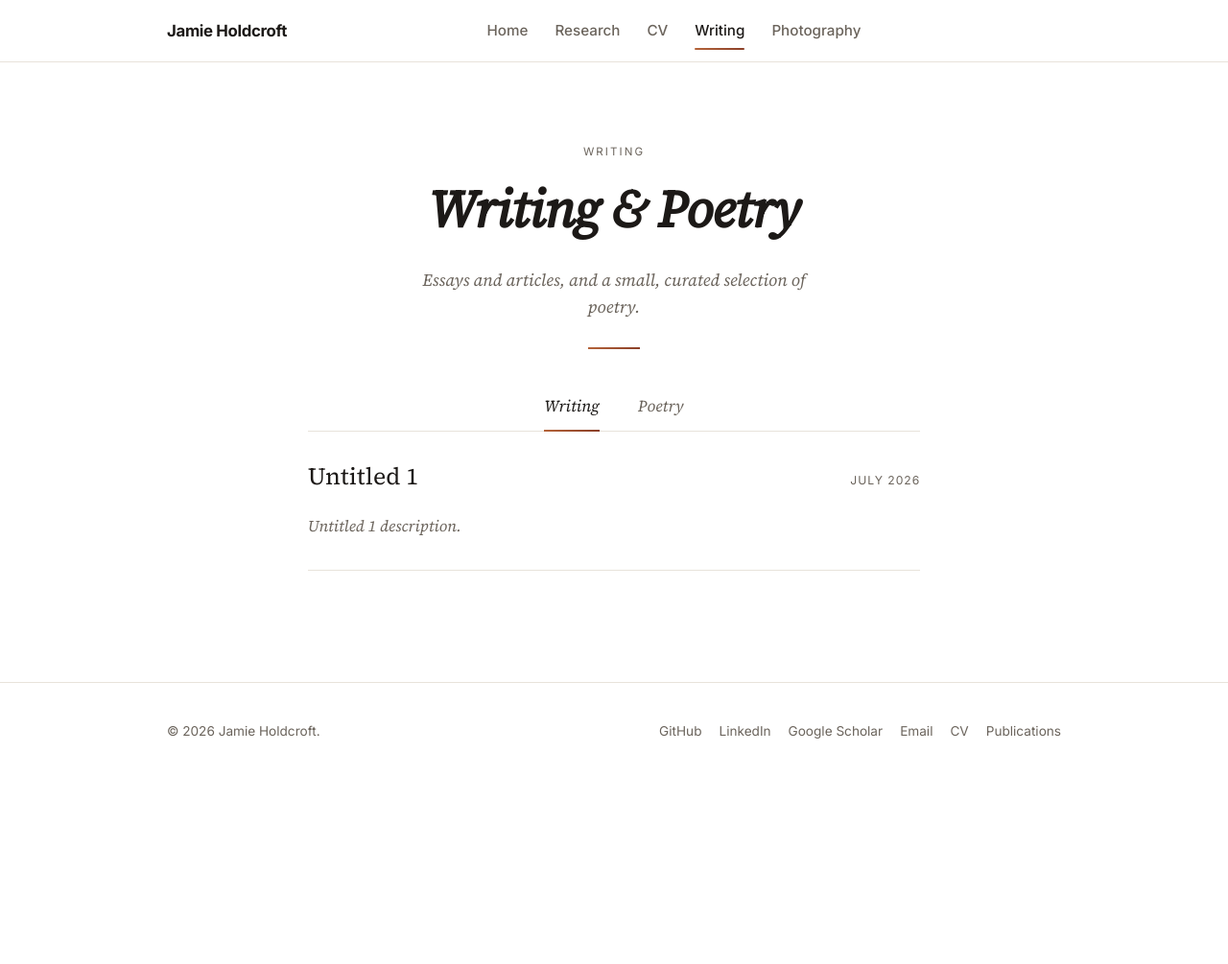
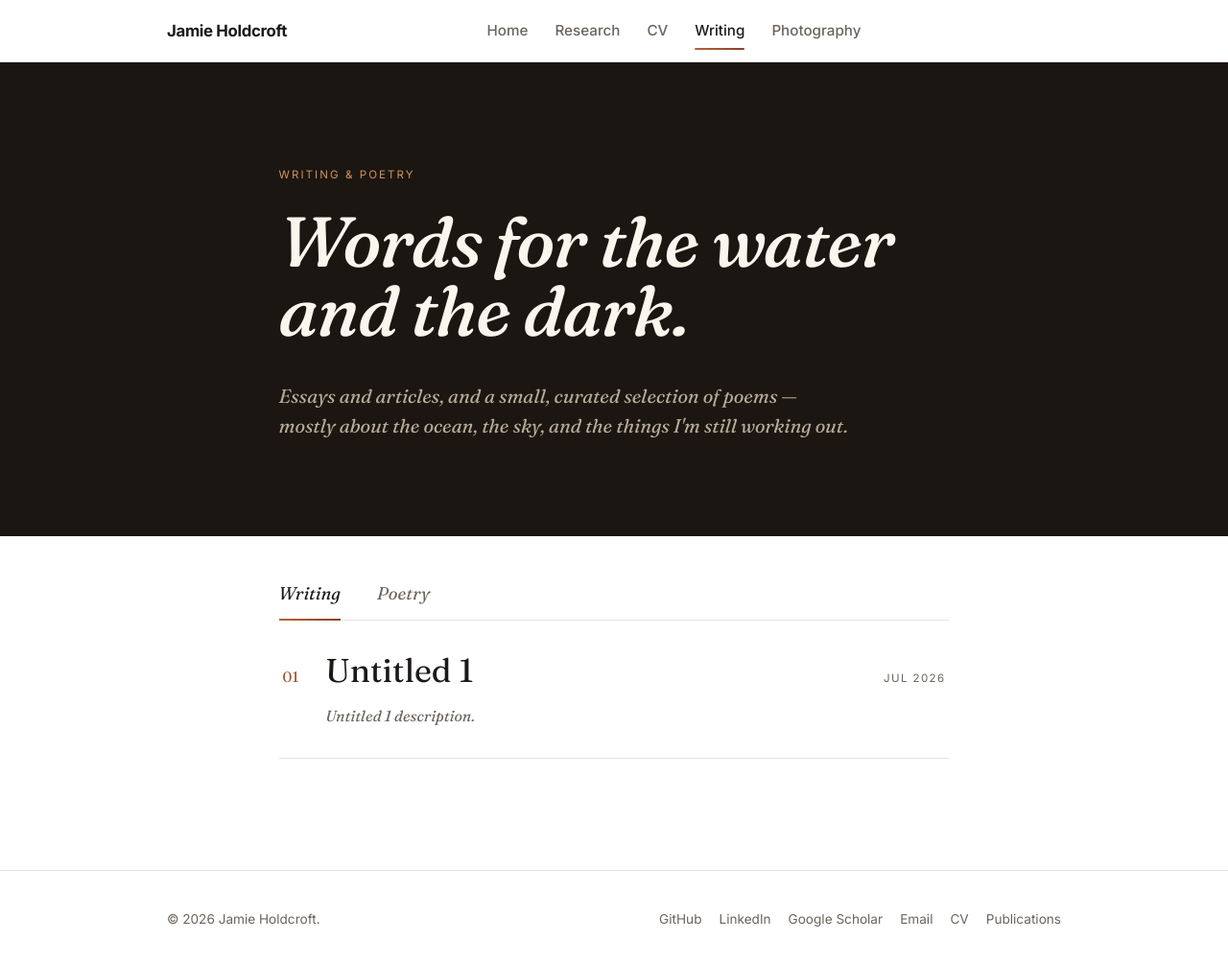
Before and after one commit to JamieHoldcroft/jamieholdcroft.github.io, a Jekyll site: the page built from writing.html, in a window 1280 px wide and 1010 px high. Shown: the top 1005 px of the window at 96% size. Built offline with Jekyll 4.4.1, drawn with Linux system fonts in a browser that asks for light colours.

Commit message:
Redesign Writing as 'The Masthead' + SEO title/description fixes
Writing/poetry page reworked into a modern editorial layout:
- full-bleed dark warm-ink hero with a large Fraunces italic headline
- numbered index of pieces (01/02...) with big Fraunces titles, hairline
  rules, quiet dates, and a subtle hover shift
- entry pages get a Fraunces italic title, accent drop cap, ornamental rule
- Fraunces added as the literary display face (also on photography hero)

SEO:
- homepage <title> is now just "Jamie Holdcroft"
- friendlier meta description ("I'm Jamie Holdcroft, an undergraduate
  researcher ... a little about me")
- og:site_name + WebSite schema so Google shows "Jamie Holdcroft" not GitHub

```diff
--- a/_layouts/default.html
+++ b/_layouts/default.html
@@ -8,6 +8,7 @@
   <link rel="canonical" href="{{ page.url | absolute_url }}" />
 
   <meta property="og:type" content="website" />
+  <meta property="og:site_name" content="Jamie Holdcroft" />
   <meta property="og:title" content="{{ page.title }}" />
   <meta property="og:description" content="{{ page.description | default: site.description }}" />
   <meta property="og:url" content="{{ page.url | absolute_url }}" />
@@ -29,7 +37,11 @@
           "name": "UNSW Sydney"
         },
         "sameAs": [
-      "https://github.com/JamieHoldcroft"
+          "https://github.com/JamieHoldcroft",
+          "https://www.linkedin.com/in/jamieholdcroft",
+          "https://scholar.google.com/citations?hl=en&user=27a15cAAAAAJ"
+        ]
+      }
     ]
   }
   </script>
--- a/css/style.css
+++ b/css/style.css
@@ -3,7 +3,7 @@
    Theme: "ocean at night" — deep navy + teal + indigo
    ============================================ */
 
-@import url('https://fonts.googleapis.com/css2?family=Inter:wght@400;500;600;700&family=Source+Serif+4:ital,wght@0,400;0,600;1,400&display=swap');
+@import url('https://fonts.googleapis.com/css2?family=Inter:wght@400;500;600;700&family=Source+Serif+4:ital,wght@0,400;0,600;1,400&family=Fraunces:ital,opsz,wght@0,9..144,400;0,9..144,500;0,9..144,600;1,9..144,400;1,9..144,500;1,9..144,600&display=swap');
 
 :root {
   /* Editorial light — clean white, warm ink, sienna accent.
@@ -28,6 +28,7 @@
   --font-display: 'Inter', system-ui, -apple-system, sans-serif;
   --font-body: 'Inter', system-ui, sans-serif;
   --font-serif: 'Source Serif 4', Georgia, serif;
+  --font-literary: 'Fraunces', 'Source Serif 4', Georgia, serif;
 }
 
 /* Photography — pure gallery white (photos read best on true white). */
@@ -208,9 +209,9 @@ p { color: var(--text-muted); margin: 0 0 1em; }
 /* Explicit "arty" heading treatment -- opt-in only (Writing, Photography),
    not the site-wide default. Higher specificity than .hero h1 by design. */
 h1.literary-heading {
-  font-family: var(--font-serif);
+  font-family: var(--font-literary);
   font-style: italic;
-  font-weight: 600;
+  font-weight: 500;
 }
 
 .gradient-text {
@@ -382,27 +383,57 @@ h1.literary-heading {
   .news-item { grid-template-columns: 1fr; gap: 4px; }
 }
 
-/* ---------- Writing ----------
-   Literary-journal treatment: no cards, serif typography, a narrow
-   centered column, minimal underline tabs instead of filled pills. */
-.writing-column {
-  max-width: 68ch;
-  margin: 0 auto;
+/* ---------- Writing — "The Masthead" ----------
+   A dark warm-ink hero band (the page's one moment of drama), then a
+   numbered editorial index on white. Fraunces literary type throughout. */
+.writing-column { max-width: 74ch; margin: 0 auto; }
+
+/* Full-bleed dark masthead */
+.writing-hero {
+  background: #1b1611;
+  color: #f5efe4;
+  padding: 108px 0 80px;
+}
+.writing-hero .eyebrow {
+  color: #d3925f;
+  display: block;
+  margin-bottom: 24px;
+}
+.writing-hero h1 {
+  font-family: var(--font-literary);
+  font-style: italic;
+  font-weight: 500;
+  font-size: clamp(2.8rem, 7vw, 4.6rem);
+  line-height: 0.98;
+  letter-spacing: -0.015em;
+  color: #faf6ee;
+  max-width: 15ch;
+}
+.writing-hero .masthead-sub {
+  font-family: var(--font-literary);
+  font-style: italic;
+  font-size: clamp(1.05rem, 2vw, 1.25rem);
+  line-height: 1.55;
+  color: #b8ac9a;
+  max-width: 46ch;
+  margin-top: 24px;
 }
 
+/* Tabs — minimal, literary, sitting above the index */
 .writing-toggle {
   display: flex;
-  gap: 32px;
+  gap: 38px;
   border-bottom: 1px solid var(--border);
+  margin-bottom: 4px;
 }
 .writing-toggle button {
   background: none;
   border: none;
   color: var(--text-muted);
-  font-family: var(--font-serif);
+  font-family: var(--font-literary);
   font-style: italic;
-  font-size: 1.05rem;
-  padding: 0 0 14px;
+  font-size: 1.15rem;
+  padding: 0 0 16px;
   cursor: pointer;
   position: relative;
 }
@@ -416,121 +447,106 @@ h1.literary-heading {
 }
 
 .writing-group { display: none; }
-.writing-group.active { display: block; }
+.writing-group.active { display: block; counter-reset: idx; }
 
+/* Numbered editorial index */
 .writing-list-item {
-  display: block;
-  padding: 32px 0;
+  counter-increment: idx;
+  display: grid;
+  grid-template-columns: auto 1fr auto;
+  gap: 28px;
+  align-items: baseline;
+  padding: 30px 4px;
   border-bottom: 1px solid var(--border);
   color: inherit;
+  transition: padding-left 0.25s ease;
 }
-.writing-list-item:hover { text-decoration: none; }
-.writing-list-row {
-  display: flex;
-  justify-content: space-between;
-  align-items: baseline;
-  gap: 16px;
-  margin-bottom: 10px;
+.writing-list-item:hover { text-decoration: none; padding-left: 14px; }
+.writing-list-item::before {
+  content: counter(idx, decimal-leading-zero);
+  font-family: var(--font-literary);
+  font-size: 0.95rem;
+  color: var(--accent);
+  padding-top: 0.6em;
 }
 .writing-list-title {
-  font-family: var(--font-serif);
-  font-size: 1.5rem;
+  font-family: var(--font-literary);
   font-weight: 400;
+  font-size: clamp(1.5rem, 3.4vw, 2.15rem);
+  line-height: 1.06;
   color: var(--text);
   transition: color 0.2s ease;
 }
 .writing-list-item:hover .writing-list-title { color: var(--accent); }
+.writing-list-teaser {
+  font-family: var(--font-literary);
+  font-style: italic;
+  color: var(--text-muted);
+  font-size: 1rem;
+  line-height: 1.6;
+  margin: 8px 0 0;
+  white-space: pre-wrap;
+}
 .writing-list-date {
   font-family: var(--font-body);
-  font-size: 0.76rem;
+  font-size: 0.72rem;
   color: var(--text-muted);
   text-transform: uppercase;
-  letter-spacing: 0.08em;
+  letter-spacing: 0.12em;
   white-space: nowrap;
-}
-.writing-list-teaser {
-  font-family: var(--font-serif);
-  font-style: italic;
-  color: var(--text-muted);
-  font-size: 1.02rem;
-  line-height: 1.7;
-  margin: 0;
-  white-space: pre-wrap;
+  padding-top: 0.8em;
 }
 
+@media (max-width: 640px) {
+  .writing-list-item { grid-template-columns: auto 1fr; gap: 18px; }
+  .writing-list-date { grid-column: 2; padding-top: 4px; }
+}
+
+/* Entry pages (poem / essay) — Fraunces title, drop cap, generous measure */
 article.prose {
   font-family: var(--font-serif);
-  font-size: 1.1rem;
-  line-height: 1.8;
-  max-width: 68ch;
+  font-size: 1.12rem;
+  line-height: 1.85;
+  max-width: 66ch;
   margin: 0 auto;
 }
 article.prose p { color: var(--text); }
-article.prose h1 { font-family: var(--font-serif); font-weight: 600; font-size: 2.4rem; }
+article.prose h1 {
+  font-family: var(--font-literary);
+  font-style: italic;
+  font-weight: 500;
+  font-size: clamp(2.2rem, 5vw, 3.2rem);
+  line-height: 1.05;
+  margin-bottom: 6px;
+}
+article.prose .card-meta { color: var(--accent); }
+.entry-rule {
+  width: 48px; height: 2px; border: 0;
+  background: var(--accent-gradient);
+  margin: 22px 0 36px;
+}
 
-/* Poems: each stanza is its own <p> (split on blank lines server-side),
-   so a single line break is just a normal wrapped line (pre-wrap, no
-   extra markup), and a blank line in the source becomes a deliberate
-   but modest gap between stanzas via margin -- not a doubled-up jump. */
+/* Poems: each stanza is its own <p> (split on blank lines server-side). */
 .poem-body .poem-stanza {
   white-space: pre-wrap;
   font-style: italic;
-  line-height: 1.65;
-  margin: 0 0 1.4em;
+  line-height: 1.7;
+  margin: 0 0 1.5em;
 }
 .poem-body .poem-stanza:last-child { margin-bottom: 0; }
 
+/* Drop cap for essays only */
+article.prose.essay > p:first-of-type::first-letter {
+  float: left;
+  font-family: var(--font-literary);
+  font-size: 3.4em;
+  line-height: 0.72;
+  font-weight: 600;
+  margin: 8px 12px 0 0;
+  color: var(--accent);
+}
+
 .back-link { display: inline-block; margin-bottom: 28px; font-size: 0.9rem; color: var(--text-muted); }
-
-/* ---------- Reading-room refinements (paper page) ---------- */
-.writing-masthead { text-align: center; padding-top: 84px; }
-.writing-masthead .eyebrow { display: block; }
-.writing-masthead h1 { max-width: none; }
-.masthead-sub {
-  font-family: var(--font-serif);
-  font-style: italic;
-  color: var(--text-muted);
-  font-size: 1.1rem;
-  max-width: 46ch;
-  margin: 8px auto 0;
-}
-.writing-rule {
-  width: 54px;
-  height: 2px;
-  border: 0;
-  background: var(--accent-gradient);
-  margin: 28px auto 0;
-}
-.writing-toggle.centered { justify-content: center; gap: 40px; }
-
-/* Contents-page list: a touch more generous on the paper page */
-.paper-page .writing-list-title { font-size: 1.55rem; }
-
-/* Entry pages: centered masthead-style title, uppercase meta ornament */
-.paper-page article.prose h1 {
-  text-align: center;
-  font-style: italic;
-  font-size: clamp(2rem, 4vw, 2.7rem);
-  margin-bottom: 6px;
-}
-.paper-page article.prose .card-meta {
-  text-align: center;
-  margin-bottom: 6px;
-}
-.paper-page .entry-rule {
-  width: 54px; height: 2px; border: 0;
-  background: var(--accent-gradient);
-  margin: 22px auto 34px;
-}
-/* Drop cap for essays only (poems keep their own spacing) */
-.paper-page article.prose.essay > p:first-of-type::first-letter {
-  float: left;
-  font-size: 3.1em;
-  line-height: 0.78;
-  font-weight: 600;
-  margin: 6px 12px 0 0;
-  color: var(--text);
-}
 
 /* ---------- Photography ----------
    Full white portfolio page (see .light-page). Sharp-edged photo tiles,
--- a/index.html
+++ b/index.html
@@ -1,7 +1,7 @@
 ---
 layout: default
-title: "Jamie Holdcroft — Maths & Computer Science, UNSW Sydney"
-description: "Jamie Holdcroft — undergraduate researcher studying Mathematics & Computer Science at UNSW Sydney. Research, CV, writing, and photography."
+title: "Jamie Holdcroft"
+description: "I'm Jamie Holdcroft, an undergraduate researcher in maths & computer science at UNSW Sydney. This site is a little about me — my research, writing, and photography."
 ---
 <section class="hero">
   <div class="container">
--- a/writing.html
+++ b/writing.html
@@ -4,20 +4,20 @@ title: "Writing — Jamie Holdcroft"
 description: "Writing and poetry by Jamie Holdcroft."
 paper_page: true
 ---
-<section class="hero writing-masthead" style="padding-bottom: 8px;">
+<section class="writing-hero">
   <div class="container writing-column">
-    <span class="eyebrow">Writing</span>
-    <h1 class="literary-heading">Writing &amp; Poetry</h1>
+    <span class="eyebrow">Writing &amp; Poetry</span>
+    <h1>Words for the water and the dark.</h1>
     <p class="masthead-sub">
-      Essays and articles, and a small, curated selection of poetry.
+      Essays and articles, and a small, curated selection of poems — mostly about the
+      ocean, the sky, and the things I'm still working out.
     </p>
-    <hr class="writing-rule" />
   </div>
 </section>
 
-<section class="section" style="padding-top: 40px;">
+<section class="section" style="padding-top: 48px;">
   <div class="container writing-column">
-    <div class="writing-toggle centered">
+    <div class="writing-toggle">
       <button class="active" data-target="essays-group">Writing</button>
       <button data-target="poetry-group">Poetry</button>
     </div>
@@ -26,11 +26,11 @@ paper_page: true
       {% assign essays = site.essays | sort: "date" | reverse %}
       {% for essay in essays %}
       <a class="writing-list-item" href="{{ essay.url | relative_url }}">
-        <div class="writing-list-row">
+        <div class="wli-body">
           <h3 class="writing-list-title">{{ essay.title }}</h3>
-          {% if essay.date %}<span class="writing-list-date">{{ essay.date | date: "%B %Y" }}</span>{% endif %}
+          {% if essay.excerpt %}<p class="writing-list-teaser">{{ essay.excerpt | escape }}</p>{% endif %}
         </div>
-        <p class="writing-list-teaser">{{ essay.excerpt | escape }}</p>
+        {% if essay.date %}<span class="writing-list-date">{{ essay.date | date: "%b %Y" }}</span>{% endif %}
       </a>
       {% else %}
       <p>No writing yet.</p>
@@ -41,11 +41,11 @@ paper_page: true
       {% assign poems = site.poems | sort: "date" | reverse %}
       {% for poem in poems %}
       <a class="writing-list-item" href="{{ poem.url | relative_url }}">
-        <div class="writing-list-row">
+        <div class="wli-body">
           <h3 class="writing-list-title">{{ poem.title }}</h3>
-          {% if poem.date %}<span class="writing-list-date">{{ poem.date | date: "%B %Y" }}</span>{% endif %}
+          {% if poem.excerpt %}<p class="writing-list-teaser">{{ poem.excerpt | escape }}</p>{% endif %}
         </div>
-        <p class="writing-list-teaser">{{ poem.excerpt | escape }}</p>
+        {% if poem.date %}<span class="writing-list-date">{{ poem.date | date: "%b %Y" }}</span>{% endif %}
       </a>
       {% else %}
       <p>No poems yet.</p>
```
Also changed, not shown: other parts of _layouts/default.html (+7 -0 lines). Lines whose indentation alone changed are shown as unchanged.
